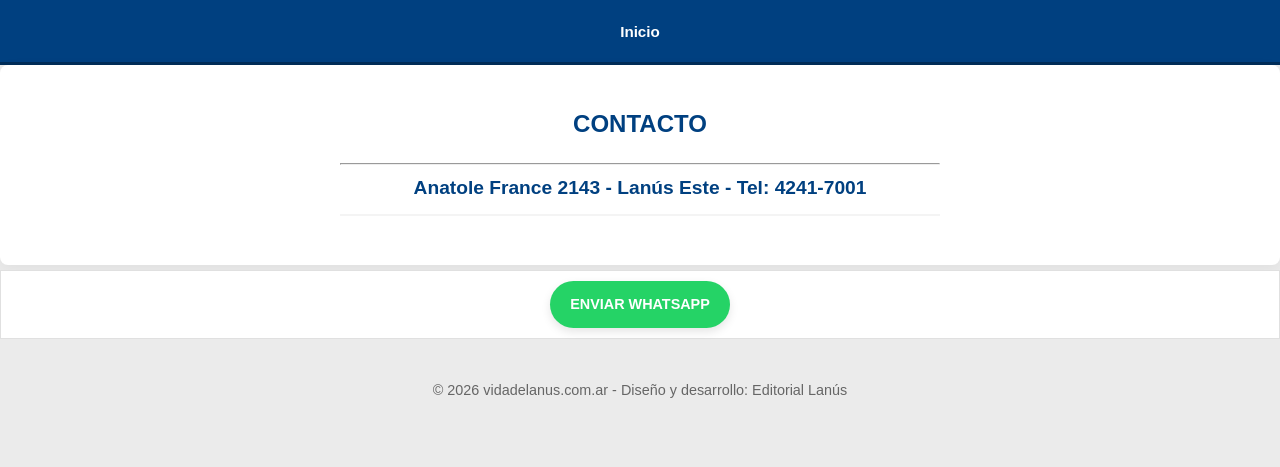
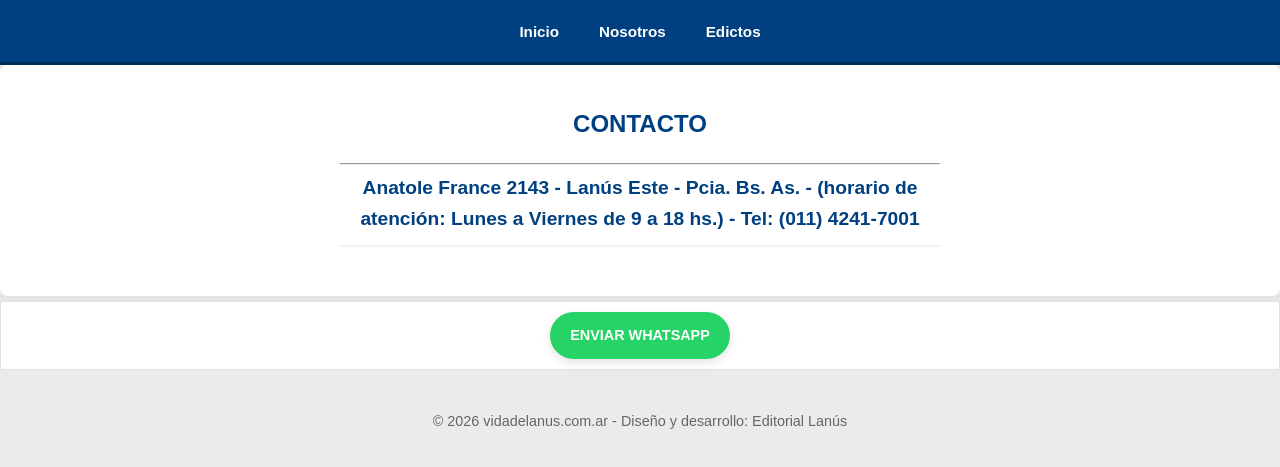
Before and after one commit to diariovidadelanus/vidadelanus-web, a plain HTML site: page secciones/contacto.html in a window 1280 px wide. Shown: the part 103-570 px from the top of the page. Drawn offline with Linux system fonts and the light colour scheme; files that its build step writes are made by us from their sources.

Commit message:
Update contacto.html

```diff
--- a/secciones/contacto.html
+++ b/secciones/contacto.html
@@ -13,6 +13,8 @@
         <h1>Vida de Lanús</h1>
         <nav>
             <a href="/">Inicio</a>
+            <a href="/secciones/nosotros.html">Nosotros</a>
+            <a href="/secciones/edictos.html">Edictos</a>
         </nav>
     </header>
 
@@ -23,7 +25,7 @@
         <hr>
 
         <div class="widget">
-            <h3 style="text-align: center;">Anatole France 2143 - Lanús Este - Tel: 4241-7001</h3>
+            <h3 style="text-align: center;">Anatole France 2143 - Lanús Este - Pcia. Bs. As. - (horario de atención: Lunes a Viernes de 9 a 18 hs.) - Tel: (011) 4241-7001</h3>
             <ul>
 
     </div>
@@ -38,6 +40,7 @@
     </a>
 </div>
 
+
     <footer>
         &copy; 2026 vidadelanus.com.ar - Diseño y desarrollo: Editorial Lanús
     </footer>
```
